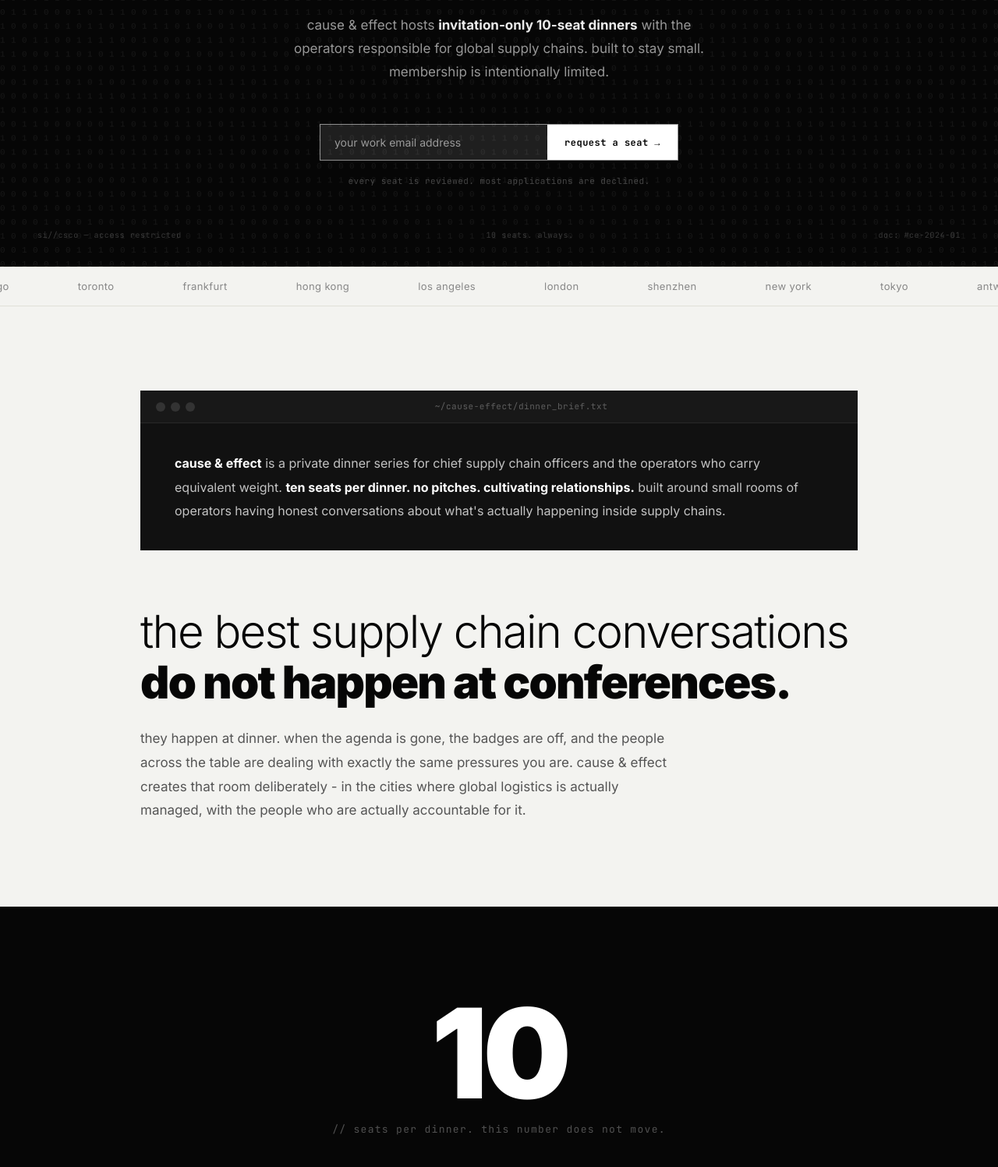
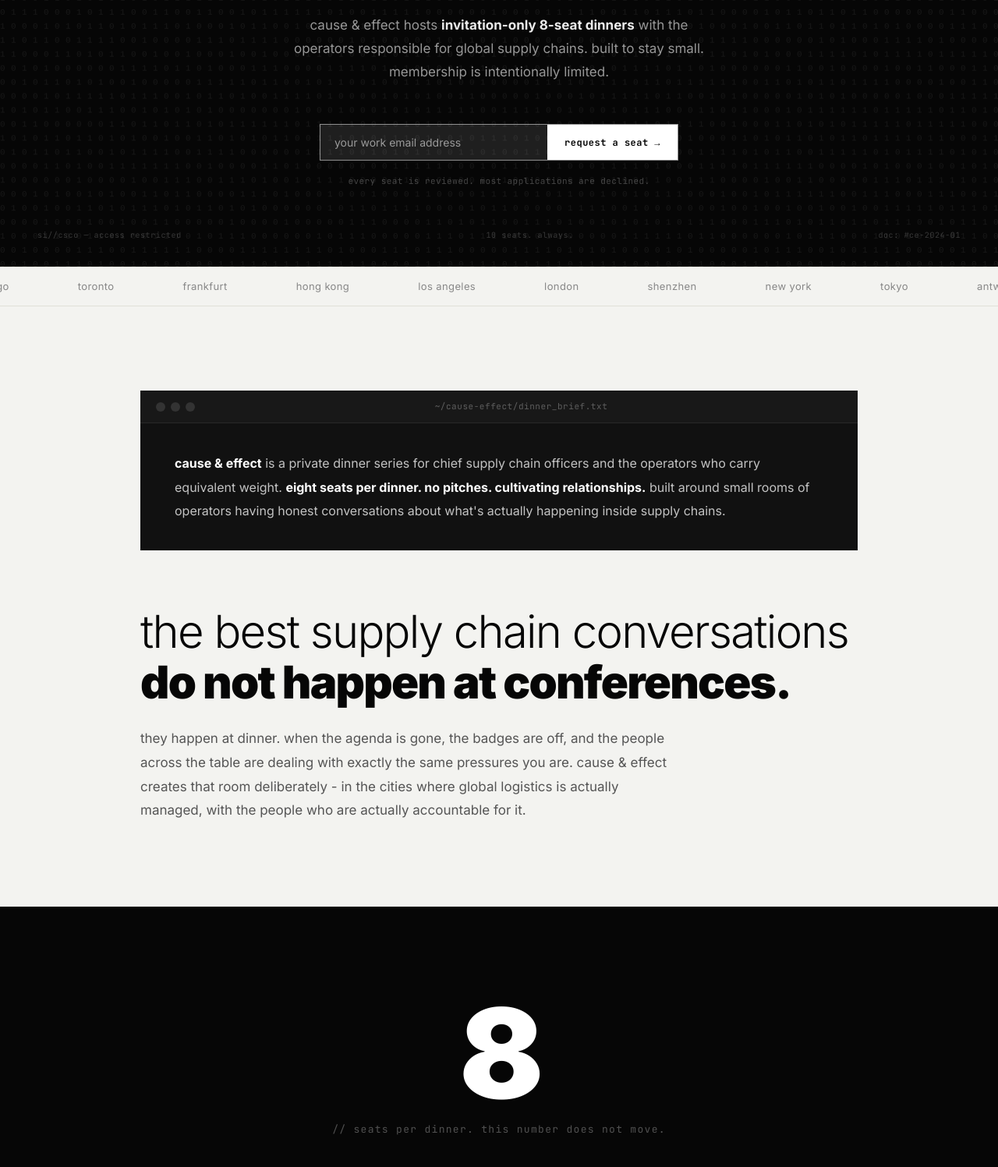
Before and after one commit to markmulhearne1-sketch/causeandeffect, a plain HTML site: page index.html in a window 1280 px wide. Shown: the part 462-1959 px from the top of the page at 78% size. Drawn offline with Linux system fonts and the light colour scheme.

Commit message:
Update index.html

```diff
--- a/index.html
+++ b/index.html
@@ -241,7 +241,7 @@
       <strong>for supply chain leaders.</strong>
     </h1>
     <p class="hero-subhead">
-      cause &amp; effect hosts <strong>invitation-only 10-seat dinners</strong> with the operators responsible for global supply chains. built to stay small. membership is intentionally limited.
+      cause &amp; effect hosts <strong>invitation-only 8-seat dinners</strong> with the operators responsible for global supply chains. built to stay small. membership is intentionally limited.
     </p>
     <form class="signup-form" id="hero-step1">
       <input type="email" id="hero-email" placeholder="your work email address">
@@ -315,7 +315,7 @@
         <div class="terminal-title">~/cause-effect/dinner_brief.txt</div>
       </div>
       <div class="terminal-body">
-        <strong>cause &amp; effect</strong> is a private dinner series for chief supply chain officers and the operators who carry equivalent weight. <strong>ten seats per dinner. no pitches. cultivating relationships.</strong> built around small rooms of operators having honest conversations about what's actually happening inside supply chains.
+        <strong>cause &amp; effect</strong> is a private dinner series for chief supply chain officers and the operators who carry equivalent weight. <strong>eight seats per dinner. no pitches. cultivating relationships.</strong> built around small rooms of operators having honest conversations about what's actually happening inside supply chains.
       </div>
     </div>
     <h2 class="about-headline">the best supply chain conversations<br><strong>do not happen at conferences.</strong></h2>
@@ -325,10 +325,10 @@
 <!-- ── 10 SEATS STATEMENT ── -->
 <section class="seats">
   <div class="seats-inner">
-    <div class="seats-number">10</div>
+    <div class="seats-number">8</div>
     <div class="seats-label">// seats per dinner. this number does not move.</div>
     <p class="seats-desc">
-      ten is not a target. it is a <strong>structural decision.</strong> below ten, the conversation has nowhere to hide. every person at the table must contribute. every seat carries weight.
+      eight is not a target. it is a <strong>structural decision.</strong> below eight, the conversation has nowhere to hide. every person at the table must contribute. every seat carries weight.
     </p>
   </div>
 </section>
@@ -435,7 +435,7 @@
 <!-- ── FINAL CTA ── -->
 <section class="final-cta" id="signup">
   <p class="cta-eyebrow">// seats are allocated. most requests do not make it through.</p>
-  <h2 class="cta-headline">ten seats.<br><strong>one conversation.</strong></h2>
+  <h2 class="cta-headline">eight seats.<br><strong>one conversation.</strong></h2>
   <p class="cta-sub">if you qualify, you will hear back within 72 hours.</p>
   <form class="final-form" id="final-step1">
     <input type="email" id="final-email" placeholder="your work email address">
```
